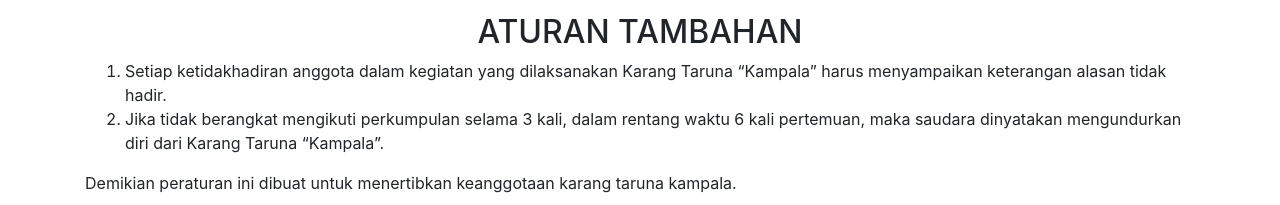
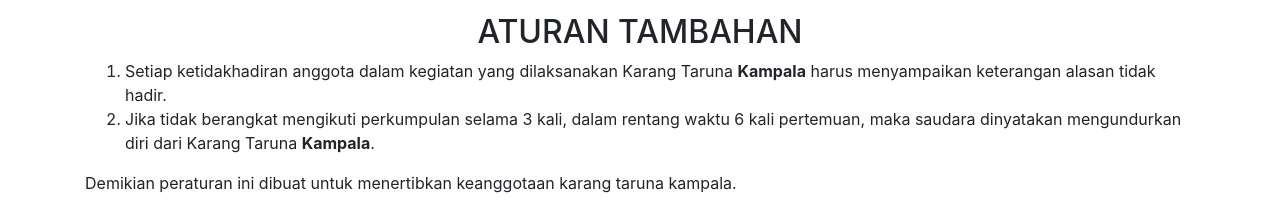
Before and after one commit to kampaladukuh/kampaladukuh.github.io, a plain HTML site: page index.html in a window 1280 px wide. Shown: the part 488-693 px from the top of the page. Drawn offline with nearby package versions, Linux system fonts and the light colour scheme.

Commit message:
Update index.html
Update konten

```diff
--- a/index.html
+++ b/index.html
@@ -36,8 +36,8 @@
     <h2 class="text-center">ATURAN TAMBAHAN</h2>
     <div class="container">
         <ol>
-            <li>Setiap ketidakhadiran anggota dalam kegiatan yang dilaksanakan Karang Taruna “Kampala” harus menyampaikan keterangan alasan tidak hadir.</li>
-            <li>Jika tidak berangkat mengikuti perkumpulan selama 3 kali, dalam rentang waktu 6 kali pertemuan, maka saudara dinyatakan mengundurkan diri dari Karang Taruna “Kampala”.</li>
+            <li>Setiap ketidakhadiran anggota dalam kegiatan yang dilaksanakan Karang Taruna <b>Kampala</b> harus menyampaikan keterangan alasan tidak hadir.</li>
+            <li>Jika tidak berangkat mengikuti perkumpulan selama 3 kali, dalam rentang waktu 6 kali pertemuan, maka saudara dinyatakan mengundurkan diri dari Karang Taruna <b>Kampala</b>.</li>
         </ol>
         <p>Demikian peraturan ini dibuat untuk menertibkan keanggotaan karang taruna kampala.</p>
     </div>
```
